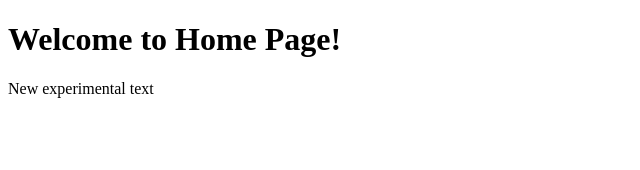
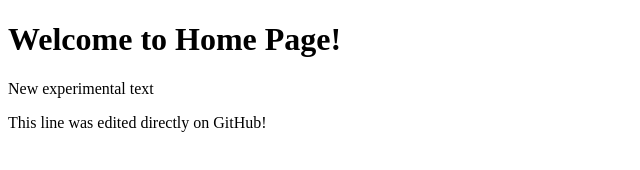
Before and after one commit to Sakibimon/git_lab_project, a plain HTML site: page index.html in a window 1280 px wide. Shown: the whole page, without its empty margins (0-640 px from the left). Drawn offline with Linux system fonts and the light colour scheme.

Commit message:
Update index.html

```diff
--- a/index.html
+++ b/index.html
@@ -9,3 +9,4 @@
     <p>New experimental text</p>
 </body>
 </html>
+<p>This line was edited directly on GitHub!</p>
```
